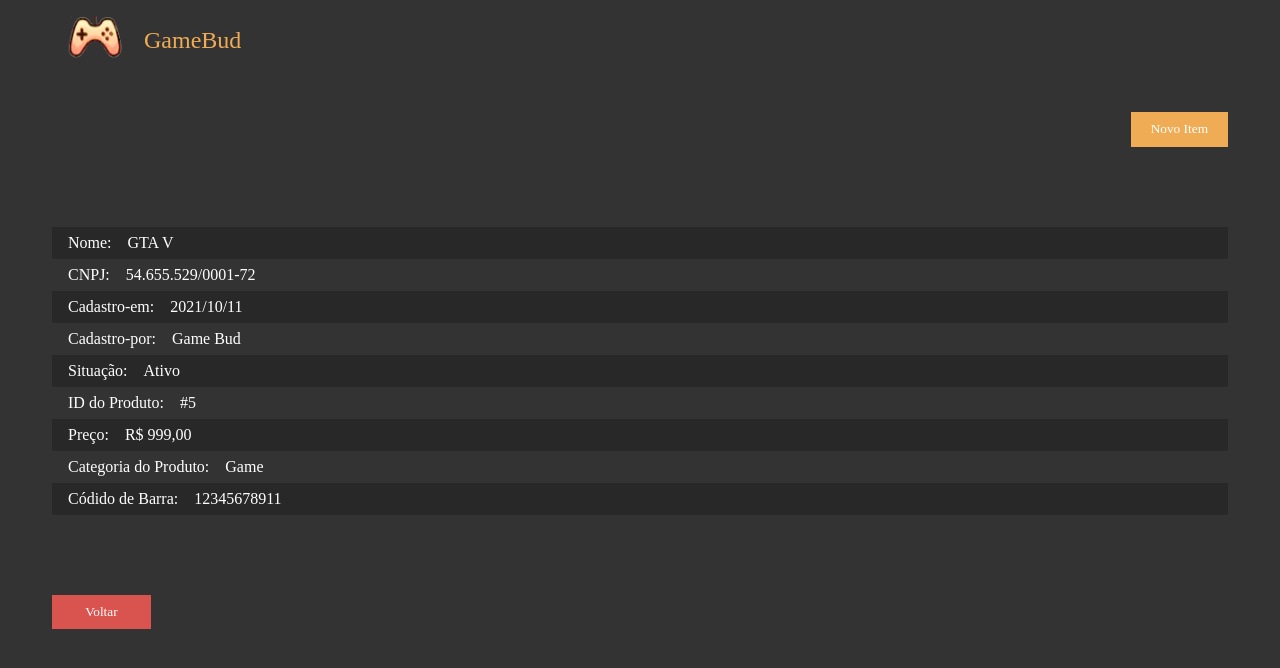
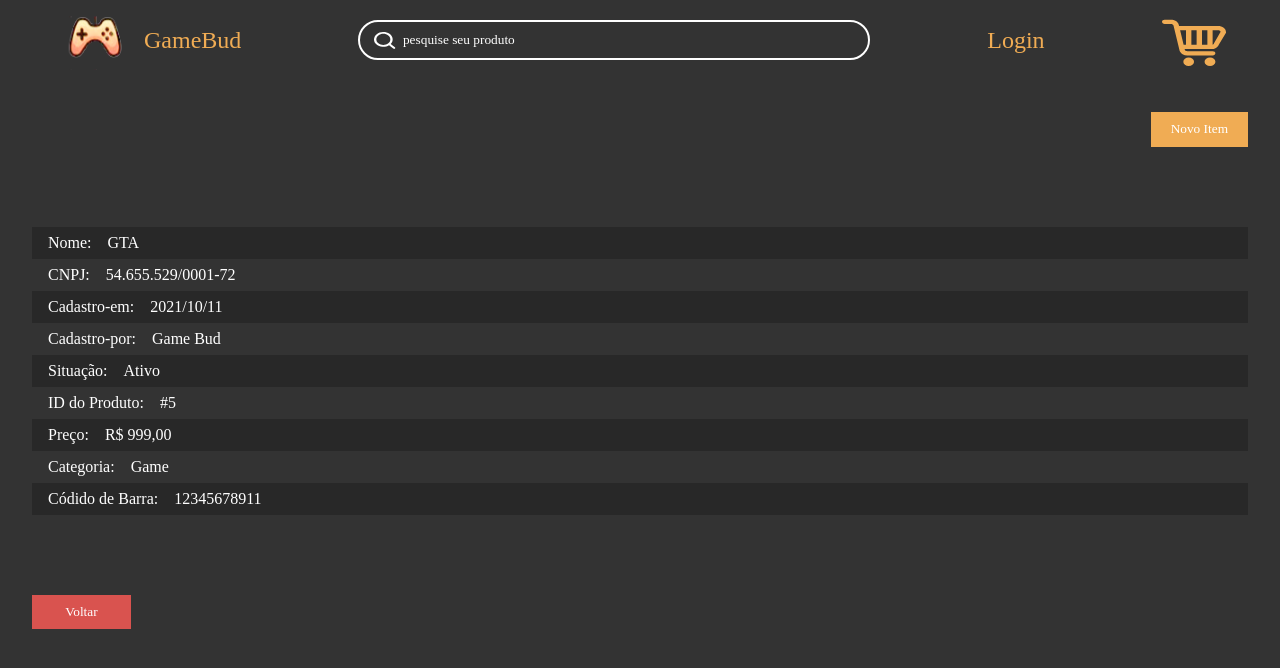
Before and after one commit to ViniciusOtoni/TCC, a React (Create React App) app in the folder reactjs/: page /gerenteVizualizar in a window 1280 px wide. Shown: the top 668 px of the page. Built offline with nearby package versions, Linux system fonts and the light colour scheme; a web font is replaced by a local one.

Commit message:
tela responnsiva gerente visualizar feita

```diff
--- a/reactjs/src/components/cabecalho/styled.js
+++ b/reactjs/src/components/cabecalho/styled.js
@@ -5,7 +5,7 @@ import styled from 'styled-components';
 const StyledCabecalho = styled.div `
 
 
-     .pc {
+    .pc {
         display: flex;
     flex-direction: row;
     justify-content: space-between;
--- a/reactjs/src/pages/GerenteVisualizar/index.js
+++ b/reactjs/src/pages/GerenteVisualizar/index.js
@@ -8,48 +8,48 @@ import { Vizualizar } from "./styled"
 export default function GerenteVizualizar(){
      return(
          <div style={{ backgroundColor:"#333333" }}>
-             <Cabecalho corLetra="nulo" />
-            <main style={{ width: '1240px', margin: 'auto'}}>
+             <Cabecalho/>
                 <Vizualizar>
+                     <main>
                         <div className="header">
-                        <StyledButtonAdm  cor="laranja"> Novo Item </StyledButtonAdm>
+                            <StyledButtonAdm  cor="laranja" className="button-header"> Novo Item </StyledButtonAdm>
                         </div>
                         <div className="content">
                             <div className="line alternating">
                                 <div> Nome: </div>
-                            <div> GTA V </div>
+                                <div className="line-value"> GTA </div>
                             </div>
                             <div className="line">
                                 <div> CNPJ: </div>
-                            <div> 54.655.529/0001-72 </div>
+                                <div className="line-value"> 54.655.529/0001-72 </div>
                             </div>
                             <div className="line alternating">
-                            <div> Cadastro-em: </div>
-                            <div> 2021/10/11 </div>
+                                <div className="line-topic"> Cadastro-em: </div>
+                                <div className="line-value"> 2021/10/11 </div>
                             </div>
                             <div className="line">
-                            <div> Cadastro-por: </div>
-                            <div> Game Bud </div>
+                                <div className="line-topic"> Cadastro-por: </div>
+                                <div className="line-value"> Game Bud </div>
                             </div>
                             <div className="line alternating">
                                 <div> Situação: </div>
-                            <div> Ativo </div>
+                                <div className="line-value"> Ativo </div>
                             </div>
                             <div className="line">
-                            <div> ID do Produto: </div>
-                            <div> #5 </div>
+                                <div className="line-topic"> ID do Produto: </div>
+                                <div className="line-value"> #5 </div>
                             </div>
                             <div className="line alternating">
                                 <div> Preço: </div>
-                            <div> R$ 999,00 </div>
+                                <div className="line-value"> R$ 999,00 </div>
                             </div>
                             <div className="line">
-                            <div> Categoria do Produto: </div>
-                            <div> Game </div>
+                                <div> Categoria: </div>
+                                <div className="line-value"> Game </div>
                             </div>
                             <div className="line alternating">
-                            <div> Códido de Barra: </div>
-                            <div> 12345678911 </div>
+                                <div className="line-topic"> Códido de Barra: </div>
+                                <div className="line-value">  12345678911 </div>
                             </div>
                         </div>
                         <div className="footer">
@@ -57,8 +57,9 @@ export default function GerenteVizualizar(){
                                 <StyledButtonAdm  className="button" cor="vermelho"> Voltar </StyledButtonAdm>
                             </div>
                         </div>
+                    </main>
                 </Vizualizar>
-            </main>
+
         </div>
      )
 }
--- a/reactjs/src/pages/GerenteVisualizar/styled.js
+++ b/reactjs/src/pages/GerenteVisualizar/styled.js
@@ -62,6 +62,70 @@ const Vizualizar = styled.div`
     .button{
         padding: .7em 2.5em;
     }
+
+
+    @media(max-width: 375px) {
+        padding: 0px;
+
+        main {
+            width: 100%;
+            margin: auto;
+
+            background-color: #333333;
+        }
+
+        .alternating {
+            padding: 1.7em 0em;
+
+        }
+
+
+
+
+
+
+
+        .line {
+            padding: 1.7em 0em;
+            font-size: 20px;
+        }
+
+        .header {
+            display: flex;
+            flex-direction: row;
+
+            justify-content: center;
+
+
+        }
+
+        .content {
+            margin: 2em 0em;
+        }
+
+        .button-header {
+           width: 70%;
+           padding: 1em 0em;
+           border-radius: 4px;
+        }
+
+        .footer {
+            display: flex;
+            flex-direction: row;
+            justify-content: center;
+
+            background-color: #282828;
+            padding: 2em;
+        }
+
+        .button{
+            border-radius: 4px;
+            padding: 1em 3.5em;
+        }
+
+
+    }
+
 `
 
 export { Vizualizar }
--- a/reactjs/src/pages/saibaMais/index.js
+++ b/reactjs/src/pages/saibaMais/index.js
@@ -7,18 +7,18 @@ export default function Venda() {
     return (
         <div  style={{backgroundColor: "#333333"}}>
         <Cabecalho />
-        <main style={{ width: "1240px", margin: "auto" }}>
             <Container>
+                <main>
+                    <div className="textos">
+                    <h1>Seja bem vindo! Saiba um pouco sobre nossa trajetória:</h1>
+                    <p>A  Game  Bud é uma das maiores lojas especializadas em jogos no Brasil. Como importadores das principais marcas (como Nintendo, Sony e Microsoft), trazemos ao público uma grande variedade de produtos exclusivos com o melhor preço do mercado.</p>
+                    <p className="ultimoP"> A marca pertence ao BUD Group, holding especialista em comércio de games no cenário nacional, provendo ainda mais força e profissionalismo para as atividades. O objetivo maior é oferecer aos clientes uma experiência de compra única, com agilidade, bom atendimento e pós-venda impecável. </p>
+                    <p className="lastP">Além do nosso site, você também pode comprar em nossas lojas físicas, nas cidades de Campinas-SP e Ribeirão Preto-SP. Independente de onde esteja, pode sempre contar com a qualidade e preços imbatíveis da marca.</p>
+                    </div>
+                </main>
 
-            <div className="textos">
-                <h1>Seja bem vindo! Saiba um pouco sobre nossa trajetória:</h1>
-                <p>A  Game  Bud é uma das maiores lojas especializadas em jogos no Brasil. Como importadores das principais marcas (como Nintendo, Sony e Microsoft), trazemos ao público uma grande variedade de produtos exclusivos com o melhor preço do mercado.</p>
-                <p className="ultimoP"> A marca pertence ao BUD Group, holding especialista em comércio de games no cenário nacional, provendo ainda mais força e profissionalismo para as atividades. O objetivo maior é oferecer aos clientes uma experiência de compra única, com agilidade, bom atendimento e pós-venda impecável.
-                    Além do nosso site, você também pode comprar em nossas lojas físicas, nas cidades de Campinas-SP e Ribeirão Preto-SP. Independente de onde esteja, pode sempre contar com a qualidade e preços imbatíveis da marca.
-                </p>
-            </div>
+
             </Container>
-        </main>
         <Footer />
         </div>
     )
--- a/reactjs/src/pages/saibaMais/styled.js
+++ b/reactjs/src/pages/saibaMais/styled.js
@@ -12,6 +12,11 @@ const Container = styled.div`
 
         color: white;
 
+    }
+
+    main {
+        width: 1240px;
+        margin: auto;
     }
 
     h1 {
@@ -32,6 +37,38 @@ const Container = styled.div`
     .ultimoP {
         margin-bottom: 5em;
     }
+
+    @media(max-width: 375px) {
+        main {
+            width: 100%;
+            margin: auto;
+        }
+
+        p, h1 {
+            width: auto;
+
+        }
+
+        h1 {
+           font-size: 20px;
+           margin: 1em 1em;
+        }
+
+        .ultimoP {
+            margin: 0em 2em;
+        }
+
+        p {
+            text-align: center;
+            font-size: 16px;
+            margin: 2em 2.5em;
+        }
+
+        .lastP {
+            width: 20em;
+            font-family: 16px;
+        }
+    }
 `
 
 
```
Lines whose indentation alone changed are shown as unchanged.
